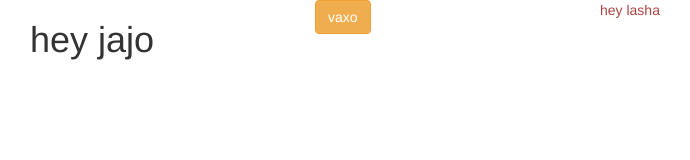
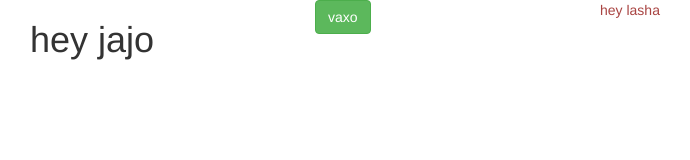
Before and after one commit to vaxo-m/shopping, a plain HTML site: page index.html in a window 1280 px wide. Shown: the whole page, without its empty margins (55-745 px from the left). Drawn offline with Linux system fonts and the light colour scheme.

Commit message:
vaxo success

```diff
--- a/index.html
+++ b/index.html
@@ -10,7 +10,7 @@
 			<h1>hey jajo</h1>
 		</div>
 		<div class="col-md-3">
-			<button class="btn btn-warning">vaxo</button>
+			<button class="btn btn-success">vaxo</button>
 		</div>
 		<div class="col-md-3">
 			<span class="text-danger">hey lasha</span>
```
